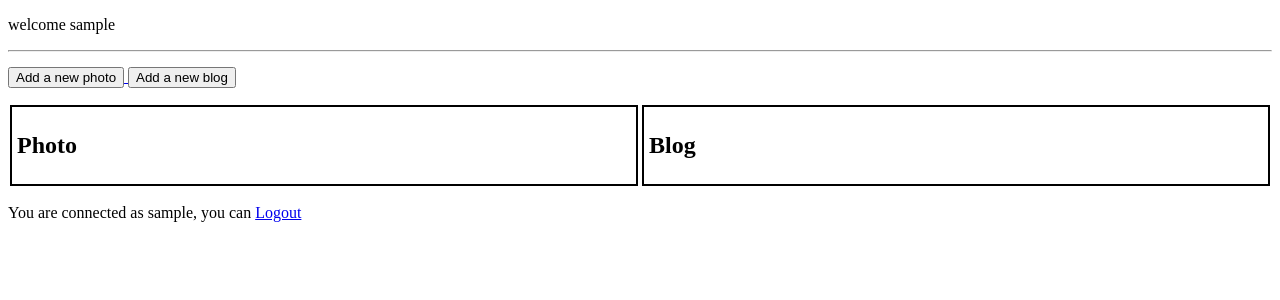
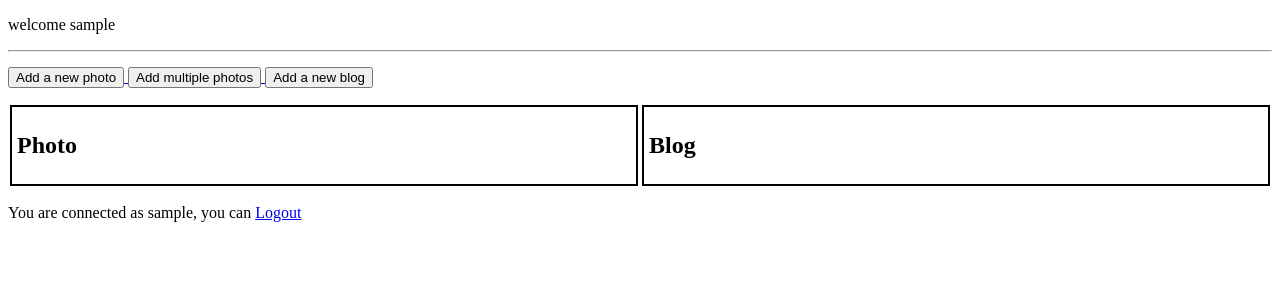
Before and after one commit to Schleidens/fotoblog, a Django app: page /home/ in a window 1280 px wide. Shown: the top 300 px of the page. Run offline with Django 4.2, Linux system fonts and the light colour scheme; the visitor is signed in with stand-in values (Sample User, id 1); data that the repository does not hold is empty.

Commit message:
add link to multiple photos upload page in home page

```diff
--- a/blog/templates/home.html
+++ b/blog/templates/home.html
@@ -10,6 +10,11 @@
         <a href="{% url 'add-photo' %}">
             <button>
                 Add a new photo
+            </button>
+        </a>
+        <a href="{% url 'upload-multiple-photos' %}">
+            <button>
+                Add multiple photos
             </button>
         </a>
         <a href="{% url 'add-blog' %}">
```
